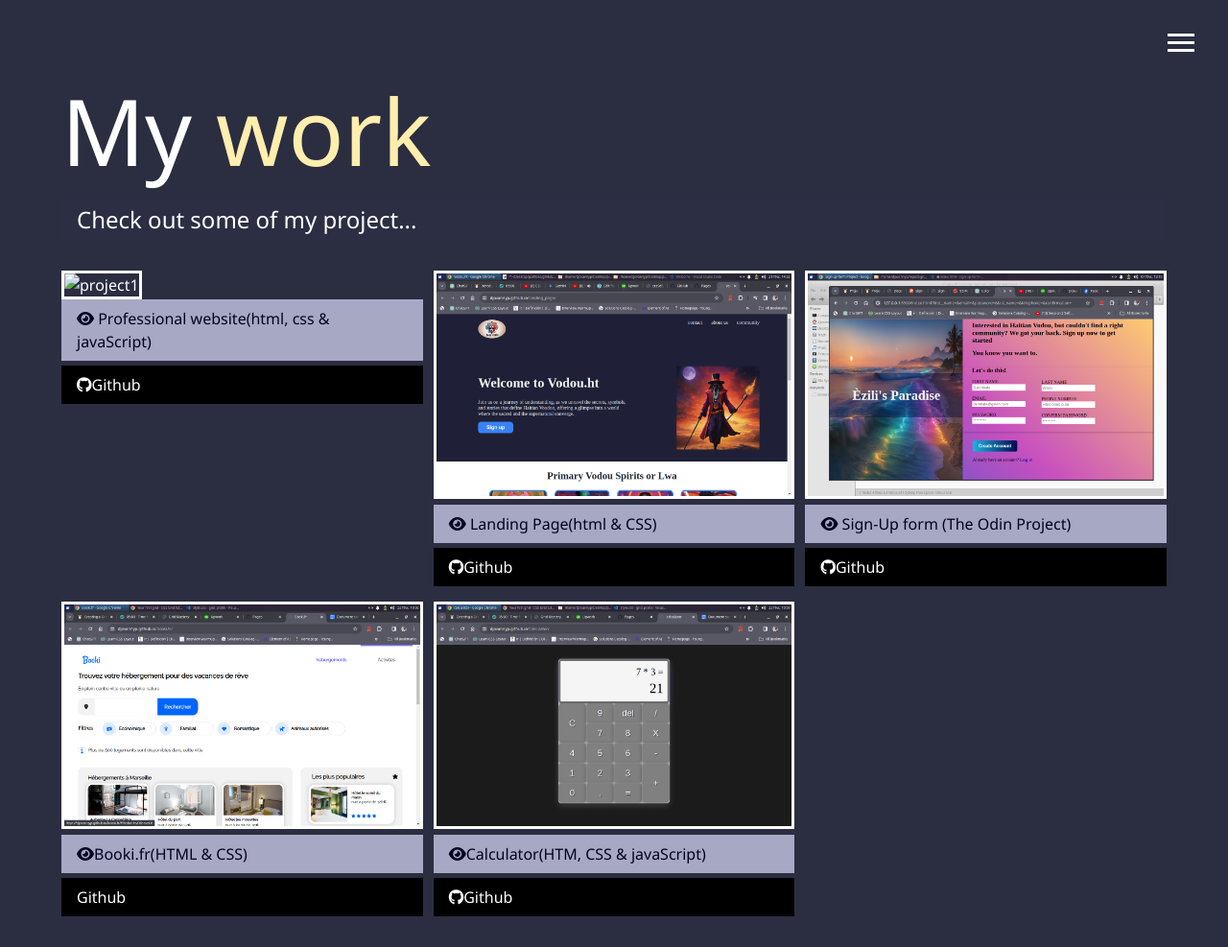
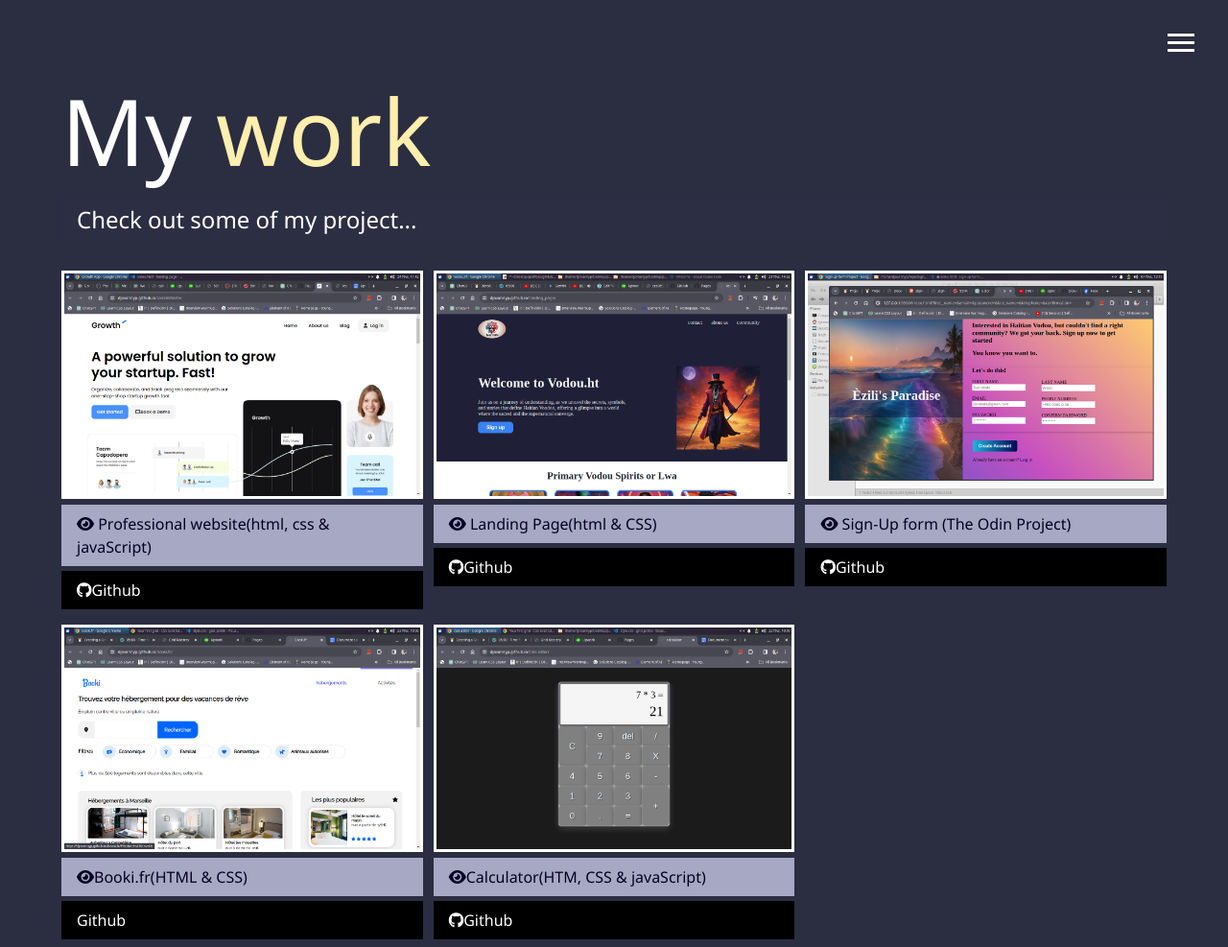
Before and after one commit to DjovannyP/djovannypierreportfolio, a website: page dist/work.html in a window 1280 px wide. Shown: the top 987 px of the page at 96% size. Drawn offline with Linux system fonts and the light colour scheme; the site is published under a folder, as on GitHub Pages, so addresses that start at the root find nothing; some icons are missing.

Commit message:
Image for professional website fixed

```diff
--- a/dist/work.html
+++ b/dist/work.html
@@ -59,7 +59,7 @@
         <div class="projects">
             <div class="item">
                 <a href="https://djovannyp.github.io/saasWebsite/">
-                    <img src="/dist/img/front-end mentor.png" alt="project1">
+                    <img src="img/front-end mentor.png" alt="professional website">
                 </a>
                 <a href="https://djovannyp.github.io/saasWebsite/" class="btn-light">
                     <i class="fas fa-eye"></i> Professional website(html, css & javaScript)
```
